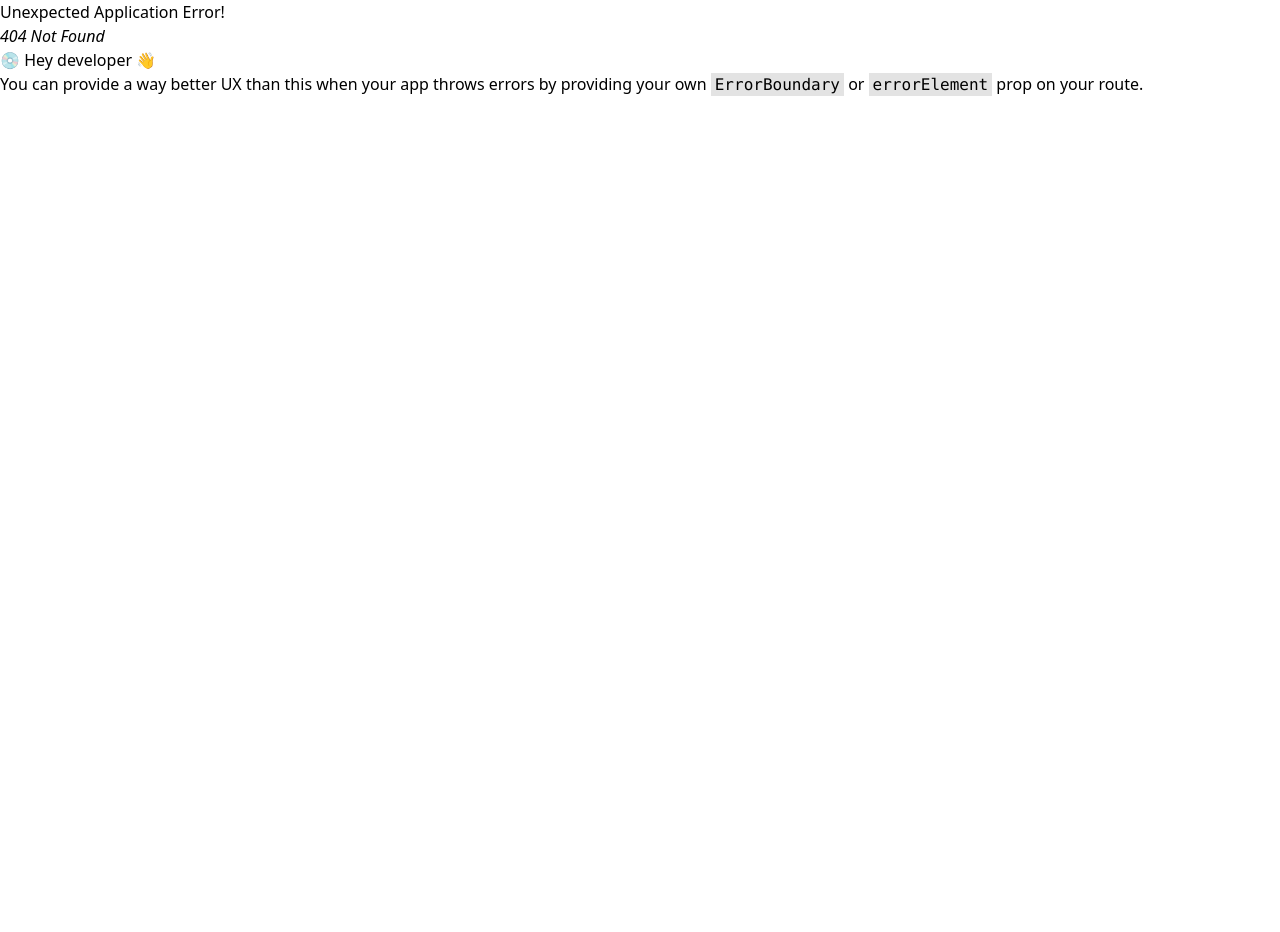
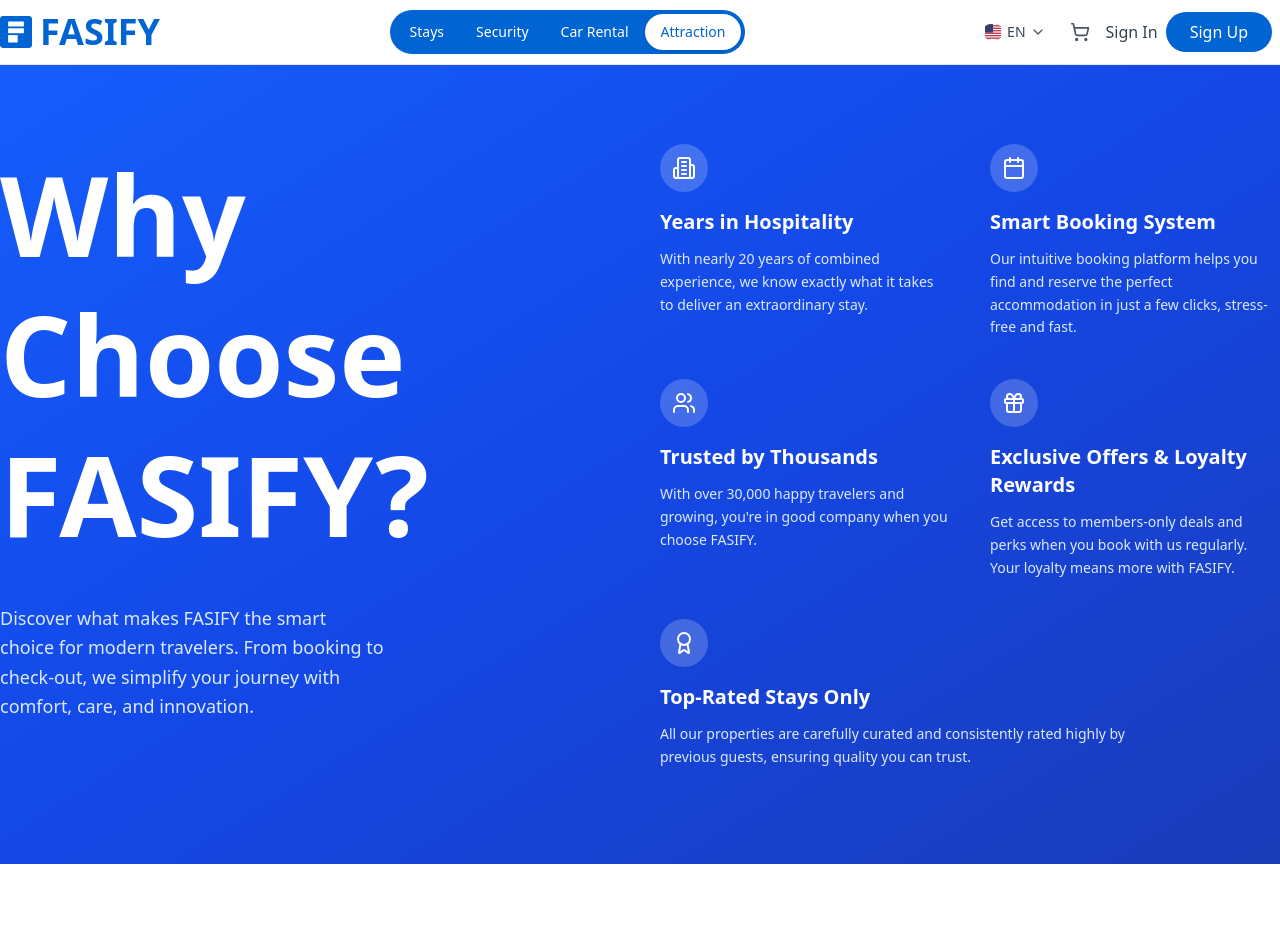
Before and after one commit to rajuahmmed111/timothy-frontend, a React (Vite) app: page /attraction-reservation in a window 1280 px wide. Before the commit this address had no page. Shown: the top 932 px of the page. Before the commit the page ends 800 px from the top, so only its background shows below. Built offline with nearby package versions, Linux system fonts and the light colour scheme.

Commit message:
start attraction

```diff
--- a/src/common/Navbar/Navbar.jsx
+++ b/src/common/Navbar/Navbar.jsx
@@ -8,7 +8,7 @@ export default function Navbar() {
     { name: "Stays", url: "/hotel" },
     { name: "Security", url: "/security-reservation" },
     { name: "Car Rental", url: "/car-reservation" },
-    { name: "Attraction", url: "/attraction" }
+    { name: "Attraction", url: "/attraction-reservation" }
   ]
   const [isLanguageOpen, setIsLanguageOpen] = useState(false)
   const [selectedLanguage, setSelectedLanguage] = useState("EN")
--- /dev/null
+++ b/src/pages/AttractionReservation/AttractionReservation.jsx
@@ -0,0 +1,15 @@
+import React from "react";
+import WhyChooseFASIFY from "../Home/WhyChooseFASIFY/WhyChooseFASIFY";
+import Testimonials from "../Home/Testimonials/Testimonials";
+import Showcase from "../Home/Showcase/Showcase";
+
+export default function AttractionReservation() {
+
+    return (
+        <div>
+            <WhyChooseFASIFY />
+            <Testimonials />
+            <Showcase />
+        </div>
+    )
+}
--- a/src/routes/Routes.jsx
+++ b/src/routes/Routes.jsx
@@ -18,6 +18,7 @@ import CarServiceDetails from '../pages/CarReservation/CarServiceDetails';
 import CarPaymentPage from '../pages/CarReservation/CarPaymentPage';
 import CarBookingConfirmation from '../pages/CarReservation/CarBookingConfirmation';
 import PopularCarPage from '../pages/CarReservation/PopularCarPage';
+import AttractionReservation from '../pages/AttractionReservation/AttractionReservation';
 
 export const routes = createBrowserRouter([
     {
@@ -96,6 +97,10 @@ export const routes = createBrowserRouter([
                 path: '/popular-car',
                 element: <PopularCarPage />,
             },
+            {
+                path: '/attraction-reservation',
+                element: <AttractionReservation />,
+            },
         ],
     },
 ]);
```
